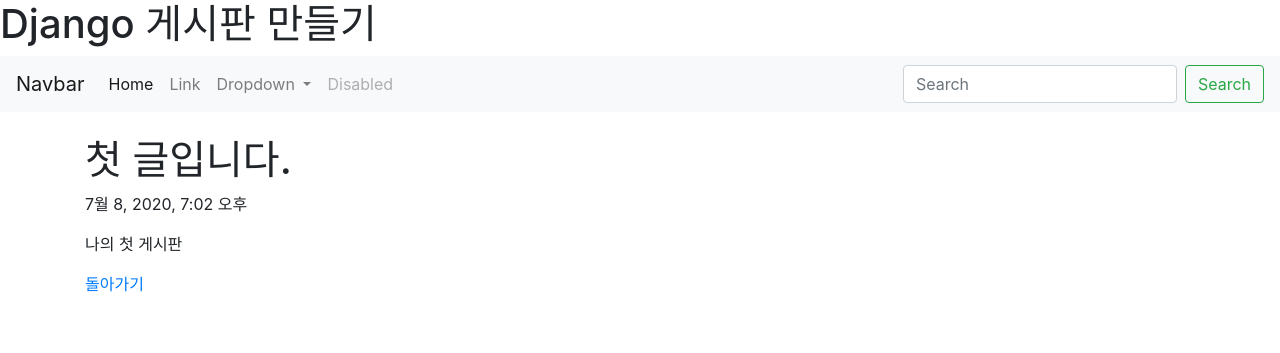
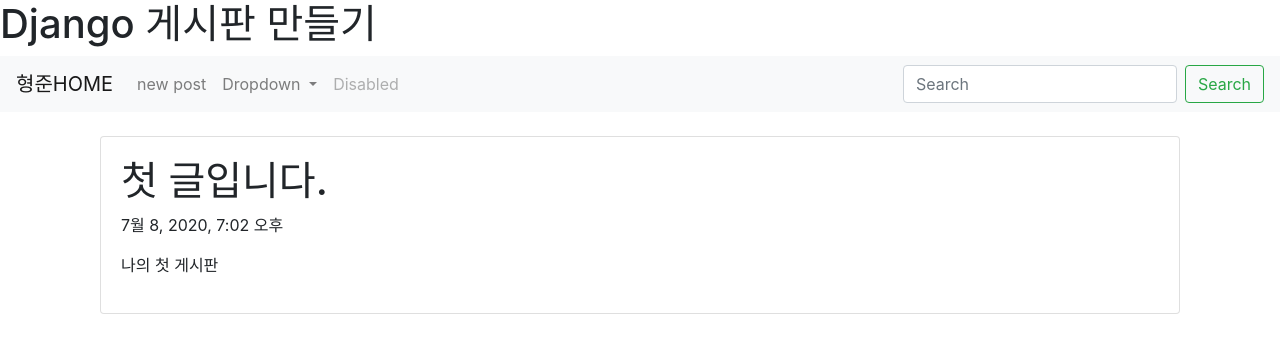
Before and after one commit to jhj960918/Python_Django, a Django app: page /crudapp/detail/1/ in a window 1280 px wide. Shown: the top 353 px of the page. Run offline with Django 3.2, Linux system fonts and the light colour scheme; data comes from the database, SQL or seed files in the repository; both versions use the stored data as it was after the commit; some libraries are stand-ins or nearby versions.

Commit message:
글 작성 기능

```diff
--- a/crudapp/templates/detail.html
+++ b/crudapp/templates/detail.html
@@ -2,10 +2,15 @@
 
 {% block content %}
 
-    <h1>{{ blog.title }}</h1>
-    <p>{{ blog.pub_date }}</p>
-    <p>{{ blog.body }}</p>
-
-    <a href="{% url 'home' %}">돌아가기</a>
+    <div class="container">
+        <div class="card">
+          <div class="card-body">
+            <h1>{{ blog.title }}</h1>
+            <p>{{ blog.pub_date }}</p>
+            <p>{{ blog.body }}</p>
+          </div>
+        </div>
+        </div>
+        <br>
 
 {% endblock %}
--- a/crudapp/urls.py
+++ b/crudapp/urls.py
@@ -4,4 +4,6 @@
 urlpatterns = [
     path('new/', views.new, name='new'),
     path('detail/<int:blog_id>/', views.detail, name='detail'),
+    path('create/', views.create, name='create'),
+    path('postcreate/', views.postcreate, name='postcreate'),
 ]
--- a/crudapp/views.py
+++ b/crudapp/views.py
@@ -1,15 +1,27 @@
-from django.shortcuts import render, get_object_or_404
+from django.shortcuts import render, get_object_or_404, redirect
+from django.utils import timezone
 from .models import Blog
 
 # Create your views here.
 
 def home(request):
-    blogs = Blog.objects.order_by('-title')
+    blogs = Blog.objects.order_by('-id')
     return render(request, 'home.html', {'blogs': blogs})
 
-def detail(request,blog_id):
+def detail(request, blog_id):
     blog_detail = get_object_or_404(Blog, pk=blog_id)
-    return render(request,'detail.html',{'blog':blog_detail})
+    return render(request, 'detail.html', {'blog': blog_detail})
+
+def create(request):
+    return render(request, 'create.html')
+
+def postcreate(request):
+    blog = Blog()
+    blog.title = request.GET['title']
+    blog.body = request.GET['body']
+    blog.pub_date = timezone.datetime.now()
+    blog.save()
+    return redirect('/crudapp/detail/' + str(blog.id))
 
 def new(request):
     full_text = request.GET['fulltext']
--- a/crudproject/templates/base.html
+++ b/crudproject/templates/base.html
@@ -10,18 +10,20 @@
 </head>
 <body>
     <nav class="navbar navbar-expand-lg navbar-light bg-light">
-        <a class="navbar-brand" href="#">Navbar</a>
+        <a class="navbar-brand" href="{% url 'home' %}">형준HOME</a>
         <button class="navbar-toggler" type="button" data-toggle="collapse" data-target="#navbarSupportedContent" aria-controls="navbarSupportedContent" aria-expanded="false" aria-label="Toggle navigation">
           <span class="navbar-toggler-icon"></span>
         </button>
 
         <div class="collapse navbar-collapse" id="navbarSupportedContent">
           <ul class="navbar-nav mr-auto">
+            <!--
             <li class="nav-item active">
               <a class="nav-link" href="#">Home <span class="sr-only">(current)</span></a>
             </li>
+            -->
             <li class="nav-item">
-              <a class="nav-link" href="#">Link</a>
+              <a class="nav-link" href="{% url 'create' %}">new post</a>
             </li>
             <li class="nav-item dropdown">
               <a class="nav-link dropdown-toggle" href="#" id="navbarDropdown" role="button" data-toggle="dropdown" aria-haspopup="true" aria-expanded="false">
```
Also changed, not shown: crudapp/templates/create.html (added, +20 -0 lines), db.sqlite3.
